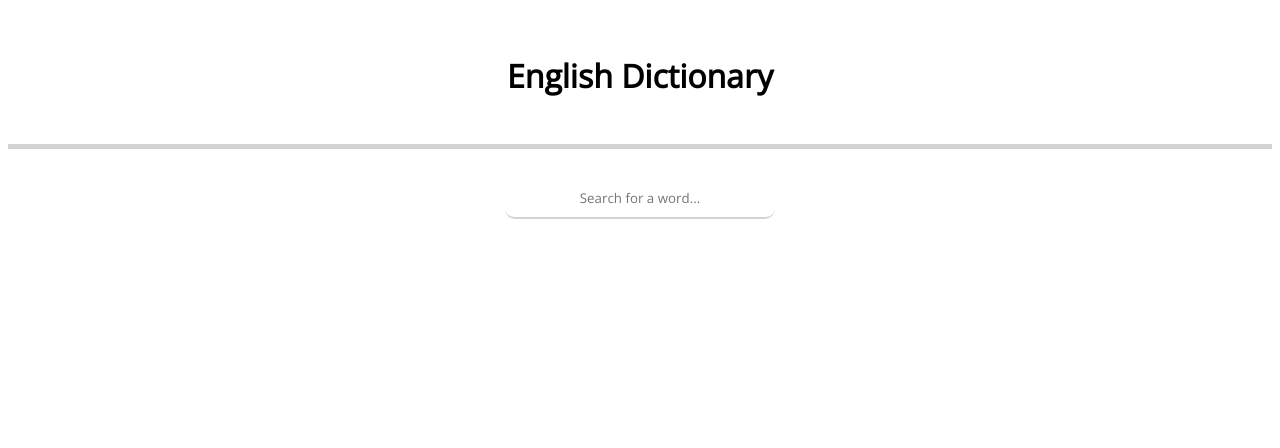
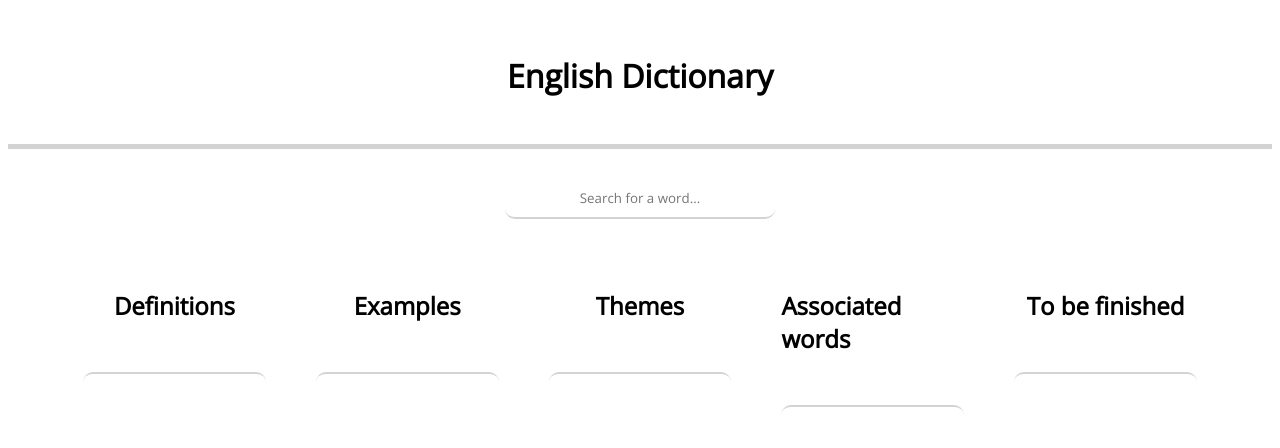
Before and after one commit to gheezl/Dictionary, an Angular app: page / in a window 1280 px wide. Shown: the top 448 px of the page. Built offline with nearby package versions, Linux system fonts and the light colour scheme.

Commit message:
Added to the UI

```diff
--- a/src/app/components/word-data/word-data.component.css
+++ b/src/app/components/word-data/word-data.component.css
@@ -2,7 +2,7 @@
     margin-bottom: 50px;
 }
 
-#definition {
+.data-header {
     display: flex;
     justify-content: center;
 }
@@ -13,7 +13,7 @@
 
 #word-data-border {
     display: grid;
-    grid-template-columns: 1fr 1fr 1fr 1fr 1fr 1fr;
+    grid-template-columns: 1fr 1fr 1fr 1fr 1fr;
     margin-left: 50px;
     margin-right: 50px;
 }
@@ -21,7 +21,6 @@
 .word-data {
     display: flex;
     flex-direction: column;
-    align-items: center;
     margin-left: 25px;
     margin-right: 25px;
     max-width: 400px;
@@ -34,4 +33,7 @@
     gap: 25px;
     margin-top: 30px;
     width: 100%;
+    border-top: 2px lightgray solid;
+    border-radius: 10px;
+    padding-top: 25px;
 }
--- a/src/app/components/word-data/word-data.component.html
+++ b/src/app/components/word-data/word-data.component.html
@@ -1,27 +1,33 @@
-<div id="word-definition">
-    <h2 id="definition">{{definition.noun && "Definition"}}</h2>
-    <div class="list">
-        <span id="definition-example">{{definition.noun}}</span>
-        <span id="definition-example">{{definition.verb}}</span>
-    </div>
-</div>
 <div id="word-data-border">
     <div class="word-data">
-        <h2>{{examples[0] && "Examples"}}</h2>
+        <h2 class="data-header">Definitions</h2>
+        <div class="list" >
+            <span *ngFor="let noun of nouns">Noun: {{noun}}</span>
+            <span *ngFor="let verb of verbs">Verb: {{verb}}</span>
+        </div>
+    </div>
+    <div class="word-data">
+        <h2 class="data-header">Examples</h2>
         <div class="list">
             <span *ngFor="let example of examples">{{example}}</span>
         </div>
     </div>
     <div class="word-data">
-        <h2>{{themes[0] && "Themes"}}</h2>
+        <h2 class="data-header">Themes</h2>
         <div class="list">
             <span *ngFor="let theme of themes">{{theme}}</span>
         </div>
     </div>
     <div class="word-data">
-        <h2>{{association[0] && "Associated words"}}</h2>
+        <h2 class="data-header">Associated words</h2>
         <div class="list">
             <span *ngFor="let a of association">{{a}}</span>
         </div>
     </div>
+    <div class="word-data">
+        <h2 class="data-header">To be finished</h2>
+        <div class="list" >
+
+        </div>
+    </div>
 </div>
--- a/src/app/components/word-data/word-data.component.ts
+++ b/src/app/components/word-data/word-data.component.ts
@@ -15,28 +15,31 @@ export class WordDataComponent implements OnInit {
   nouns:string[] = []
   verbs:string[] = []
   nounPlaceholder:number = 0
+  verbPlaceholder:number = 0
 
   constructor() { }
 
   ngOnInit(): void {
   }
 
+  // finds the sentences with in the string of nouns received from the definition variable
   findNoun() {
     let placeholder:string[] = []
     for (let i:number = this.nounPlaceholder; i<this.definition.noun.length; i++) {
       if (this.definition.noun[i] + this.definition.noun[i + 1] === "(n") {
         for (let j:number = 6; j<this.definition.noun.length; j++) {
-          if (this.definition.noun[i+j] + this.definition.noun[i + j + 1] === "(n") {
-            this.nounPlaceholder = i+j
+          if (this.definition.noun[i + j] + this.definition.noun[i + j + 1] === "(n") {
+            this.nounPlaceholder = i + j
             this.nouns.push(placeholder.join(""))
             this.findNoun()
             return
           }
           else {
             placeholder.push(this.definition.noun[i + j])
-            if (i + j === this.definition.noun.length) {
+            if (i + j === this.definition.noun.length || i + j === this.definition.noun.length - 1) {
               this.nouns.push(placeholder.join(""))
               this.nounPlaceholder = 0
+              return
             }
           }
         }
@@ -44,11 +47,41 @@ export class WordDataComponent implements OnInit {
     }
   }
 
+  // finds the sentences with in the string of verbs received from the definition variable
+  findVerb() {
+    let placeholder:string[] = []
+    for (let i:number = this.verbPlaceholder; i<this.definition.verb.length; i++) {
+      if (this.definition.verb[i] + this.definition.verb[i + 1] === "(v") {
+        for (let j:number = 6; j<this.definition.verb.length; j++) {
+          if (this.definition.verb[i + j] + this.definition.verb[i + j + 1] === "(v") {
+            this.verbPlaceholder = i + j
+            this.verbs.push(placeholder.join(""))
+            this.findVerb()
+            return
+          }
+          else {
+            placeholder.push(this.definition.verb[i + j])
+            if (i + j === this.definition.verb.length || i + j === this.definition.verb.length - 1) {
+              this.verbs.push(placeholder.join(""))
+              this.verbPlaceholder = 0
+              return
+            }
+          }
+        }
+      }
+    }
+  }
+
+  // runs the respective functions on change and resets some values
   ngOnChanges(changes: SimpleChanges) {
-    console.log(this.nouns, this.nounPlaceholder)
+    this.nouns = []
+    this.verbs = []
 
-    if (this.definition.noun && !this.nouns[0]) {
+    if (this.definition.noun) {
       this.findNoun()
+    }
+    if (this.definition.verb) {
+      this.findVerb()
     }
   }
 }
```
